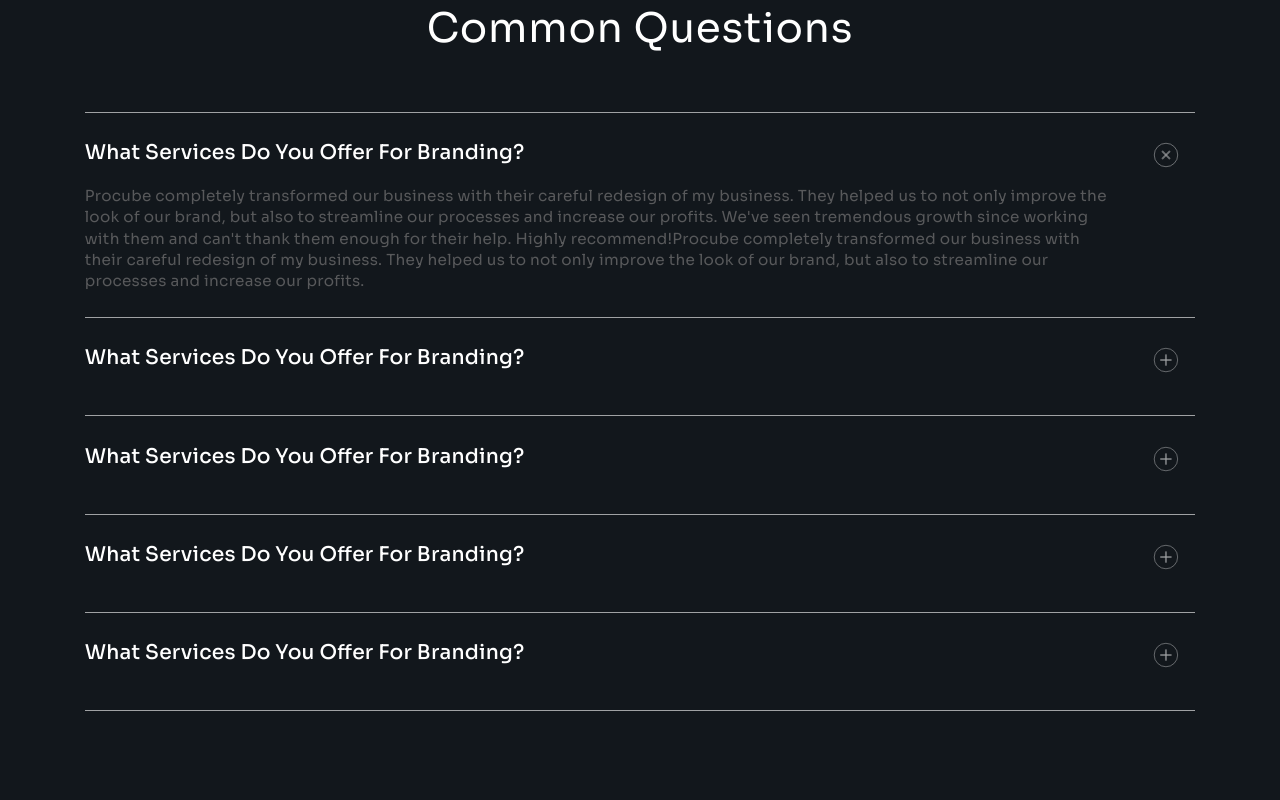
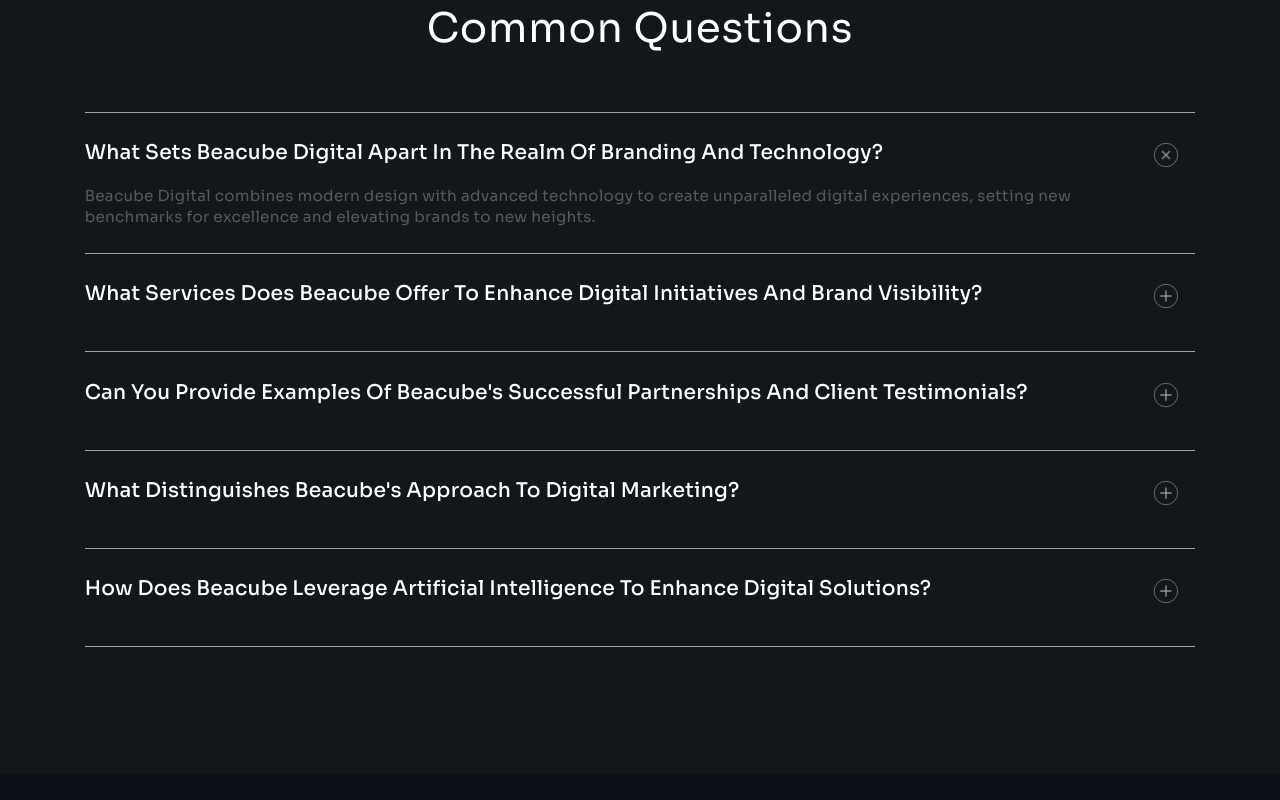
Before and after one commit to lazim-mv/beaconConnect, a Next.js app: page /pages/Contact in a window 1280 px wide. Shown: the part 1380-2180 px from the top of the page. Built offline with nearby package versions, Linux system fonts and the light colour scheme.

Commit message:
v0.1.0 beacube

```diff
--- a/src/app/Content/content.js
+++ b/src/app/Content/content.js
@@ -134,27 +134,27 @@
   btnText: "All Work",
   cardData: [
     {
-      img: "/Container5/nexwave/1.png",
+      img: "/Container5/Beacube/1.png",
       cardHeading: "Beacon Management Consultants",
       btnText: "Website",
     },
     {
-      img: "/Container5/nexwave/2.png",
+      img: "/Container5/Beacube/2.png",
       cardHeading: "Gisco Contracting Company",
       btnText: "Website",
     },
     {
-      img: "/Container5/nexwave/3.png",
+      img: "/Container5/Beacube/3.png",
       cardHeading: "Petbey App",
       btnText: "Mobile App",
     },
     {
-      img: "/Container5/nexwave/5.png",
+      img: "/Container5/Beacube/5.png",
       cardHeading: "Hyperama",
       btnText: "Ecommerce",
     },
     {
-      img: "/Container5/nexwave/6.png",
+      img: "/Container5/Beacube/6.png",
       cardHeading: "Riyas Hakkim",
       btnText: "Personal Portfolio",
     },
@@ -235,34 +235,38 @@
   faqData: [
     {
       number: "01",
-      question: "What services do you offer for branding?",
+      question:
+        "What sets Beacube Digital apart in the realm of branding and technology?",
       answer:
-        "Procube completely transformed our business with their careful redesign of my business. They helped us to not only improve the look of our brand, but also to streamline our processes and increase our profits. We've seen tremendous growth since working with them and can't thank them enough for their help. Highly recommend!Procube completely transformed our business with their careful redesign of my business. They helped us to not only improve the look of our brand, but also to streamline our processes and increase our profits.",
+        "Beacube Digital combines modern design with advanced technology to create unparalleled digital experiences, setting new benchmarks for excellence and elevating brands to new heights.",
       isAnswerVisible: true,
     },
     {
       number: "01",
-      question: "What services do you offer for branding?",
+      question:
+        "What services does Beacube offer to enhance digital initiatives and brand visibility?",
       answer:
-        "Procube completely transformed our business with their careful redesign of my business. They helped us to not only improve the look of our brand, but also to streamline our processes and increase our profits. We've seen tremendous growth since working with them and can't thank them enough for their help. Highly recommend!Procube completely transformed our business with their careful redesign of my business. They helped us to not only improve the look of our brand, but also to streamline our processes and increase our profits.",
+        "Beacube offers a range of services including digital strategy, technology transformation, data & AI integration, development, design, and marketing & growth strategies tailored to maximize growth and drive conversions for impactful results in the digital arena.",
     },
     {
       number: "01",
-      question: "What services do you offer for branding?",
+      question:
+        "Can you provide examples of Beacube's successful partnerships and client testimonials?",
       answer:
-        "Procube completely transformed our business with their careful redesign of my business. They helped us to not only improve the look of our brand, but also to streamline our processes and increase our profits. We've seen tremendous growth since working with them and can't thank them enough for their help. Highly recommend!Procube completely transformed our business with their careful redesign of my business. They helped us to not only improve the look of our brand, but also to streamline our processes and increase our profits.",
+        "Testimonials highlight Beacube's commitment to expanding clients' visions, revitalizing operations, and delivering exceptional digital solutions that exceed expectations, positioning clients ahead of the curve in the digital landscape.",
     },
     {
       number: "01",
-      question: "What services do you offer for branding?",
+      question: "What distinguishes Beacube's approach to digital marketing?",
       answer:
-        "Procube completely transformed our business with their careful redesign of my business. They helped us to not only improve the look of our brand, but also to streamline our processes and increase our profits. We've seen tremendous growth since working with them and can't thank them enough for their help. Highly recommend!Procube completely transformed our business with their careful redesign of my business. They helped us to not only improve the look of our brand, but also to streamline our processes and increase our profits.",
+        "Beacube is a full-service digital marketing agency dedicated to crafting digital experiences that propel brands forward, amplifying online voices, and delivering measurable results that drive tangible growth in today's dynamic digital landscape.",
     },
     {
       number: "01",
-      question: "What services do you offer for branding?",
+      question:
+        "How does Beacube leverage Artificial Intelligence to enhance digital solutions?",
       answer:
-        "Procube completely transformed our business with their careful redesign of my business. They helped us to not only improve the look of our brand, but also to streamline our processes and increase our profits. We've seen tremendous growth since working with them and can't thank them enough for their help. Highly recommend!Procube completely transformed our business with their careful redesign of my business. They helped us to not only improve the look of our brand, but also to streamline our processes and increase our profits.",
+        "Beacube harnesses the power of Artificial Intelligence to optimize processes, enhance user experiences, and pioneer new interaction paradigms, empowering digital products to be more intuitive, efficient, and engaging.",
     },
   ],
 };
@@ -286,26 +290,26 @@
   },
   links: {
     heading: "Quick Link",
-    linkObject:[
+    linkObject: [
       {
-        text:"Home",
-        href:"/",
+        text: "Home",
+        href: "/",
       },
       {
-        text:"About Us",
-        href:"/pages/About",
+        text: "About Us",
+        href: "/pages/About",
       },
       {
-        text:"Services",
-        href:"/pages/Services",
+        text: "Services",
+        href: "/pages/Services",
       },
       {
-        text:"Blog",
-        href:"/pages/HeaderBlog",
+        text: "Blog",
+        href: "/pages/HeaderBlog",
       },
       {
-        text:"Contact Us",
-        href:"/pages/Contact",
+        text: "Contact Us",
+        href: "/pages/Contact",
       },
     ],
   },
```
